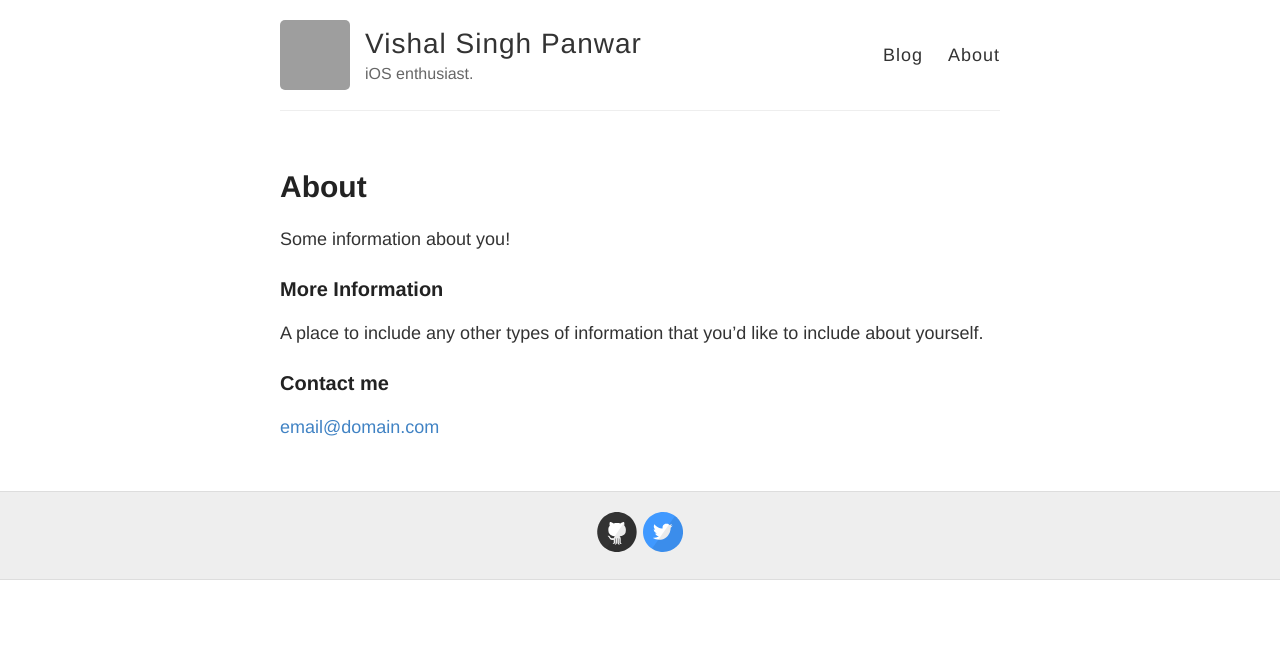
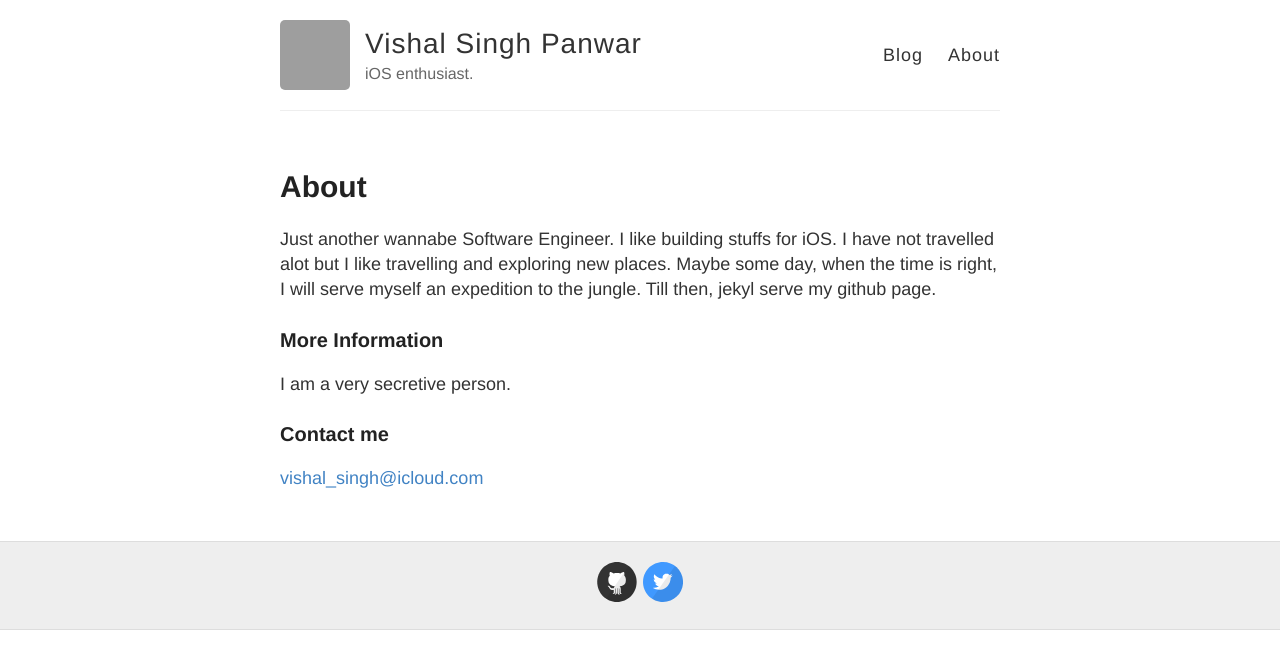
Before and after one commit to Vishal-Singh-Panwar/Vishal-Singh-Panwar.github.io, a Jekyll site: the page built from about.md, in a window 1280 px wide. Shown: the top 669 px of the page. Built offline with Jekyll 4.4.1, drawn with Linux system fonts in a browser that asks for light colours; grey boxes are pictures that could not be loaded.

Commit message:
update about me

```diff
--- a/about.md
+++ b/about.md
@@ -4,12 +4,11 @@ title: About
 permalink: /about/
 ---
 
-Some information about you!
+Just another wannabe Software Engineer. I like building stuffs for iOS. I have not travelled alot but I like travelling and exploring new places. Maybe some day, when the time is right, I will serve myself an expedition to the jungle. Till then, jekyl serve my github page.
 
 ### More Information
-
-A place to include any other types of information that you'd like to include about yourself.
+I am a very secretive person.
 
 ### Contact me
 
-[email@domain.com](mailto:email@domain.com)
+[vishal_singh@icloud.com](mailto:email@domain.com)
```
